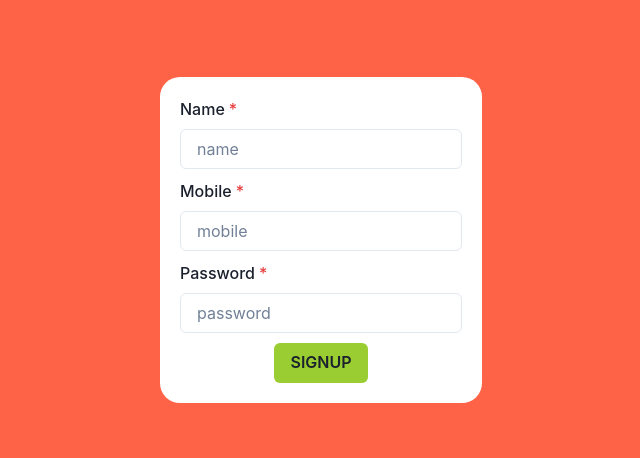
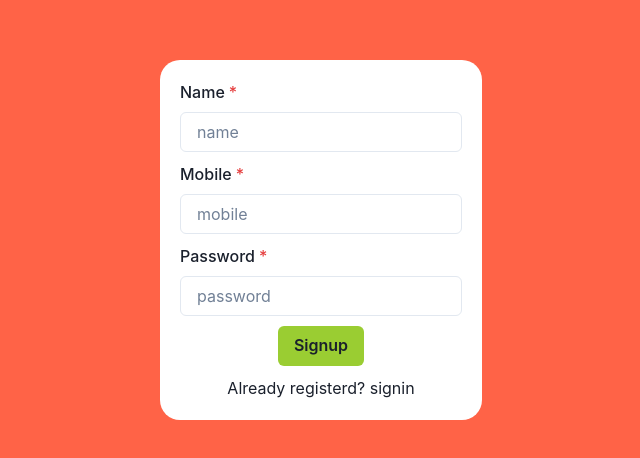
Before and after one commit to MANJU4050/sportbidz_frontend, a React (Vite) app: page /signup in a window 1280 px wide. Shown: the part 160-618 px from the top of the page, without its empty margins (319-959 px from the left). Built offline with nearby package versions, Linux system fonts and the light colour scheme; no server answers.

Commit message:
navigation to signin

```diff
--- a/src/pages/auth/signup/index.tsx
+++ b/src/pages/auth/signup/index.tsx
@@ -1,6 +1,8 @@
 import { useState } from 'react';
 import { useFormik } from 'formik'
-import { Button, FormControl, FormLabel, FormErrorMessage, Input, useToast } from '@chakra-ui/react';
+import { Button, FormControl, FormLabel, FormErrorMessage, Input, useToast, Link as ChakraLink } from '@chakra-ui/react';
+import { Link as ReactRouterLink } from 'react-router-dom';
+
 
 import styles from '../../../assets/css/pages/auth/signup/index.module.css'
 import { UserRegistration } from '../../../interfaces/api/users';
@@ -68,8 +70,12 @@ const SignUp = () => {
                         <Input name='password' type="password" placeholder='password' value={formik.values.password} onChange={formik.handleChange} onBlur={formik.handleBlur} />
                         <FormErrorMessage>{formik.errors.password}</FormErrorMessage>
                     </FormControl>
-                    <Button bg='yellowgreen' type='submit' isLoading={isSubmiting} isDisabled={isSubmiting}>SIGNUP</Button>
+                    <Button bg='yellowgreen' type='submit' isLoading={isSubmiting} isDisabled={isSubmiting}>Signup</Button>
+                    <p>Already registerd? <ChakraLink as={ReactRouterLink} to='/signin'>
+                        signin
+                    </ChakraLink></p>
                 </div>
+
             </form>
         </div>
     )
```
